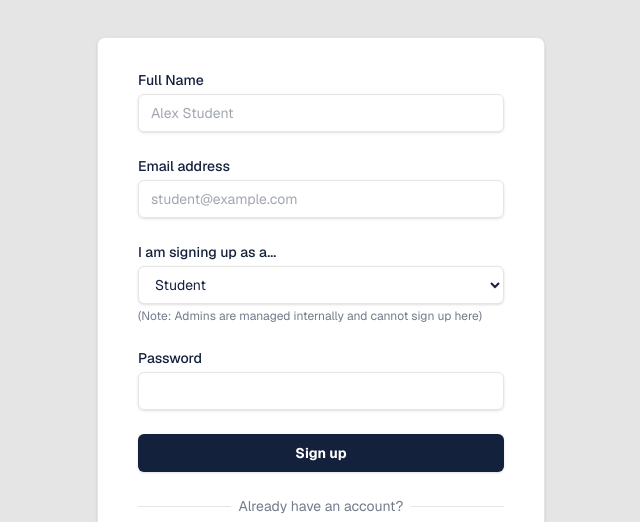
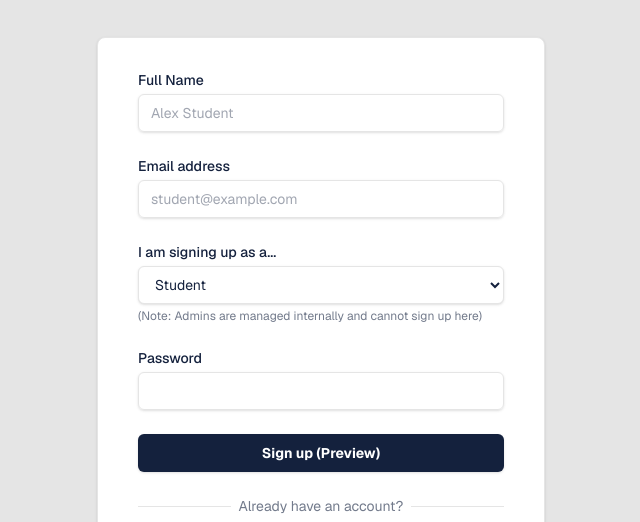
Before and after one commit to hasith360/LMS, a Next.js app: page /signup in a window 1280 px wide. Shown: the part 147-669 px from the top of the page, without its empty margins (319-959 px from the left). Built offline with nearby package versions, Linux system fonts and the light colour scheme.

Commit message:
fix: change auth forms to preview links to prevent 405 error

```diff
--- a/src/app/login/page.tsx
+++ b/src/app/login/page.tsx
@@ -17,7 +17,7 @@ export default function LoginPage() {
 
       <div className="mt-8 sm:mx-auto sm:w-full sm:max-w-md">
         <div className="bg-white py-8 px-4 shadow sm:rounded-lg sm:px-10 border border-gray">
-          <form className="space-y-6" action="#" method="POST">
+          <div className="space-y-6">
             <div>
               <label htmlFor="email" className="block text-sm font-medium text-blue">
                 Email address
@@ -72,14 +72,14 @@ export default function LoginPage() {
             </div>
 
             <div>
-              <button
-                type="submit"
+              <Link
+                href="/dashboard/student"
                 className="w-full flex justify-center py-2 px-4 border border-transparent rounded-md shadow-sm text-sm font-bold text-blue bg-gold hover:bg-yellow-500 focus:outline-none focus:ring-2 focus:ring-offset-2 focus:ring-gold transition-colors"
               >
-                Sign in
-              </button>
+                Sign in (Preview)
+              </Link>
             </div>
-          </form>
+          </div>
 
           <div className="mt-6">
             <div className="relative">
--- a/src/app/signup/page.tsx
+++ b/src/app/signup/page.tsx
@@ -17,7 +17,7 @@ export default function SignupPage() {
 
       <div className="mt-8 sm:mx-auto sm:w-full sm:max-w-md">
         <div className="bg-white py-8 px-4 shadow sm:rounded-lg sm:px-10 border border-gray">
-          <form className="space-y-6" action="#" method="POST">
+          <div className="space-y-6">
             <div>
               <label htmlFor="name" className="block text-sm font-medium text-blue">
                 Full Name
@@ -88,14 +88,14 @@ export default function SignupPage() {
             </div>
 
             <div>
-              <button
-                type="submit"
+              <Link
+                href="/dashboard/student"
                 className="w-full flex justify-center py-2 px-4 border border-transparent rounded-md shadow-sm text-sm font-bold text-white bg-blue hover:bg-blue/90 focus:outline-none focus:ring-2 focus:ring-offset-2 focus:ring-blue transition-colors"
               >
-                Sign up
-              </button>
+                Sign up (Preview)
+              </Link>
             </div>
-          </form>
+          </div>
 
           <div className="mt-6">
             <div className="relative">
```
